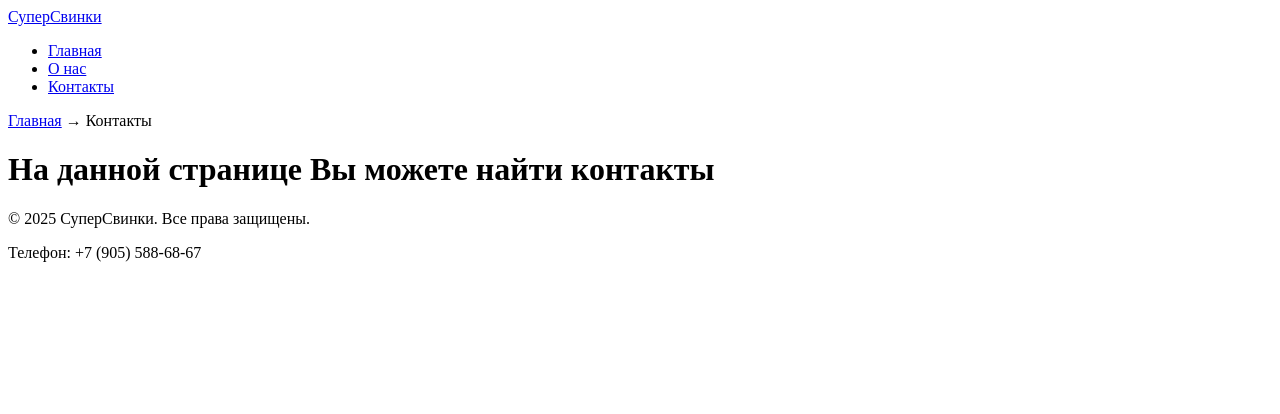
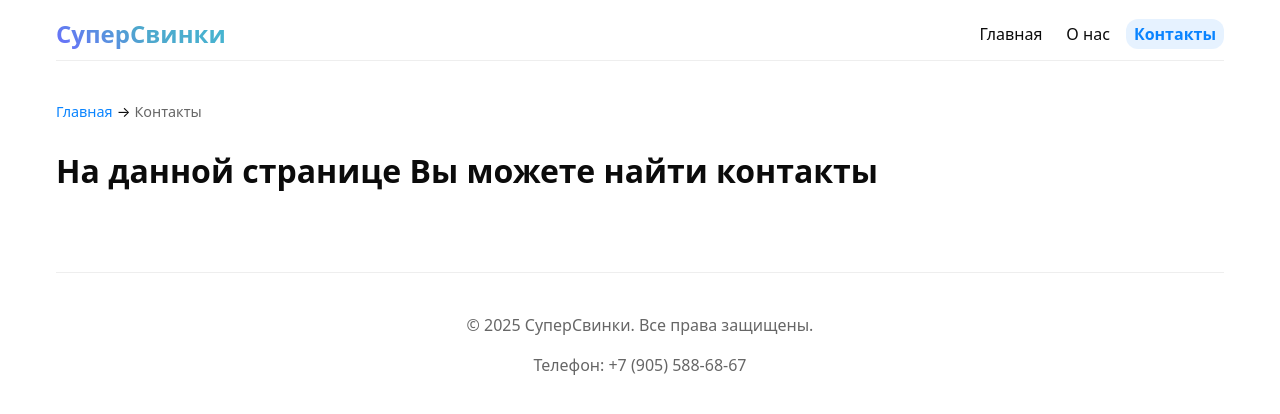
Before and after one commit to fetrias/First_Project, a plain HTML site: page contacts.html in a window 1280 px wide. Drawn offline with Linux system fonts and the light colour scheme; the site is published under a folder, as on GitHub Pages, so addresses that start at the root find nothing.

Commit message:
paths were chandeg from / to ./

```diff
--- a/contacts.html
+++ b/contacts.html
@@ -4,16 +4,16 @@
     <meta charset="UTF-8">
     <meta name="viewport" content="width=device-width, initial-scale=1.0">
     <title>Контакты - супер сайт</title>
-    <link rel="stylesheet" href="/src/styles.css">
+    <link rel="stylesheet" href="./src/styles.css">
 </head>
 <body>
     <header class="header">
         <a class="header__brand" href="/">СуперСвинки</a>
         <nav class="nav" aria-label="Основная навигация">
             <ul class="nav__list">
-                <li class="nav__item"><a class="nav__link" href="index.html">Главная</a></li>
-                <li class="nav__item"><a class="nav__link" href="about.html">О нас</a></li>
-                <li class="nav__item"><a class="nav__link nav__link--active" href="contacts.html">Контакты</a></li>
+                <li class="nav__item"><a class="nav__link" href="/index.html">Главная</a></li>
+                <li class="nav__item"><a class="nav__link" href="/about.html">О нас</a></li>
+                <li class="nav__item"><a class="nav__link nav__link--active" href="/contacts.html">Контакты</a></li>
             </ul>
         </nav>
     </header>
```
Also changed, not shown: about.html (+2 -2 lines), index.html (+7 -7 lines).
